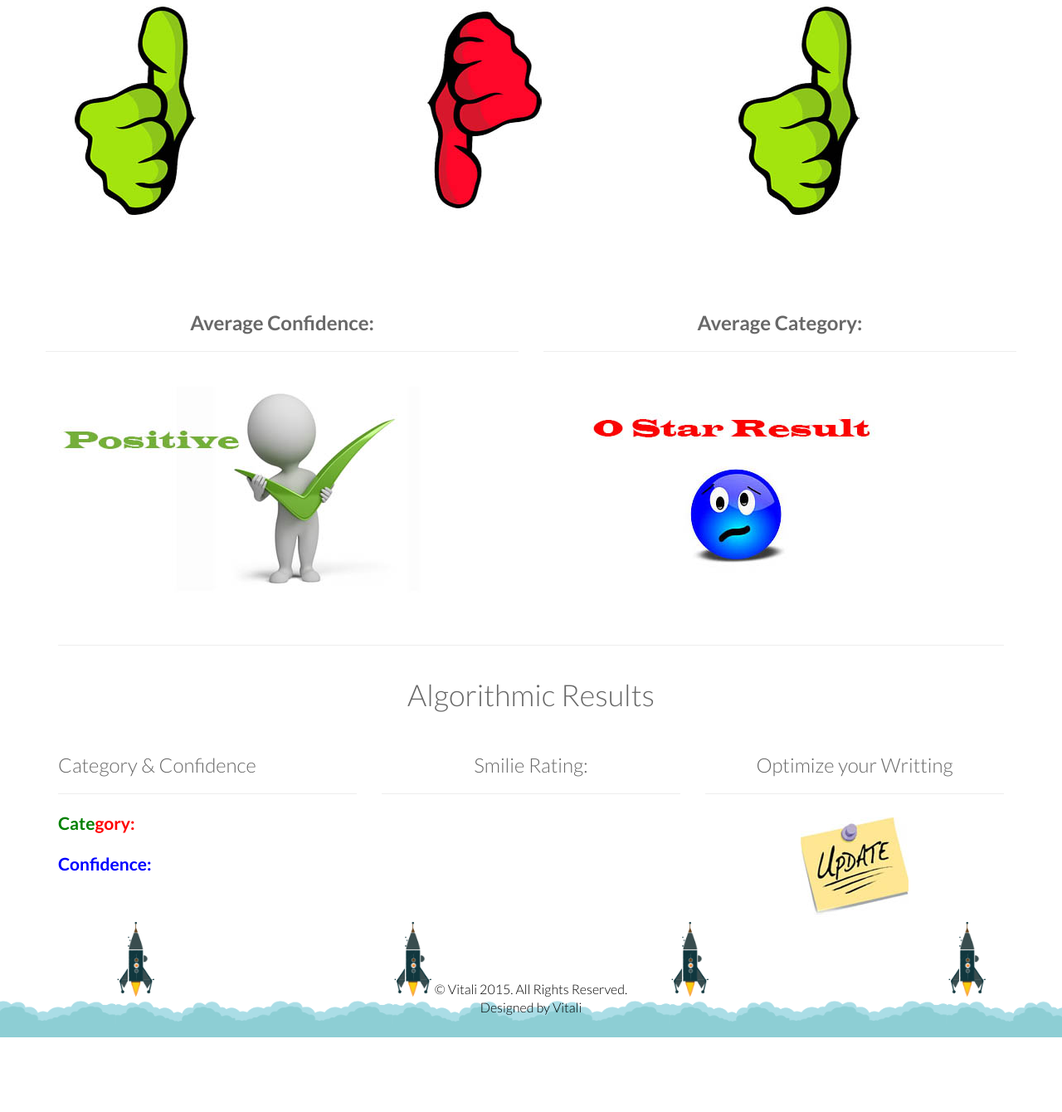
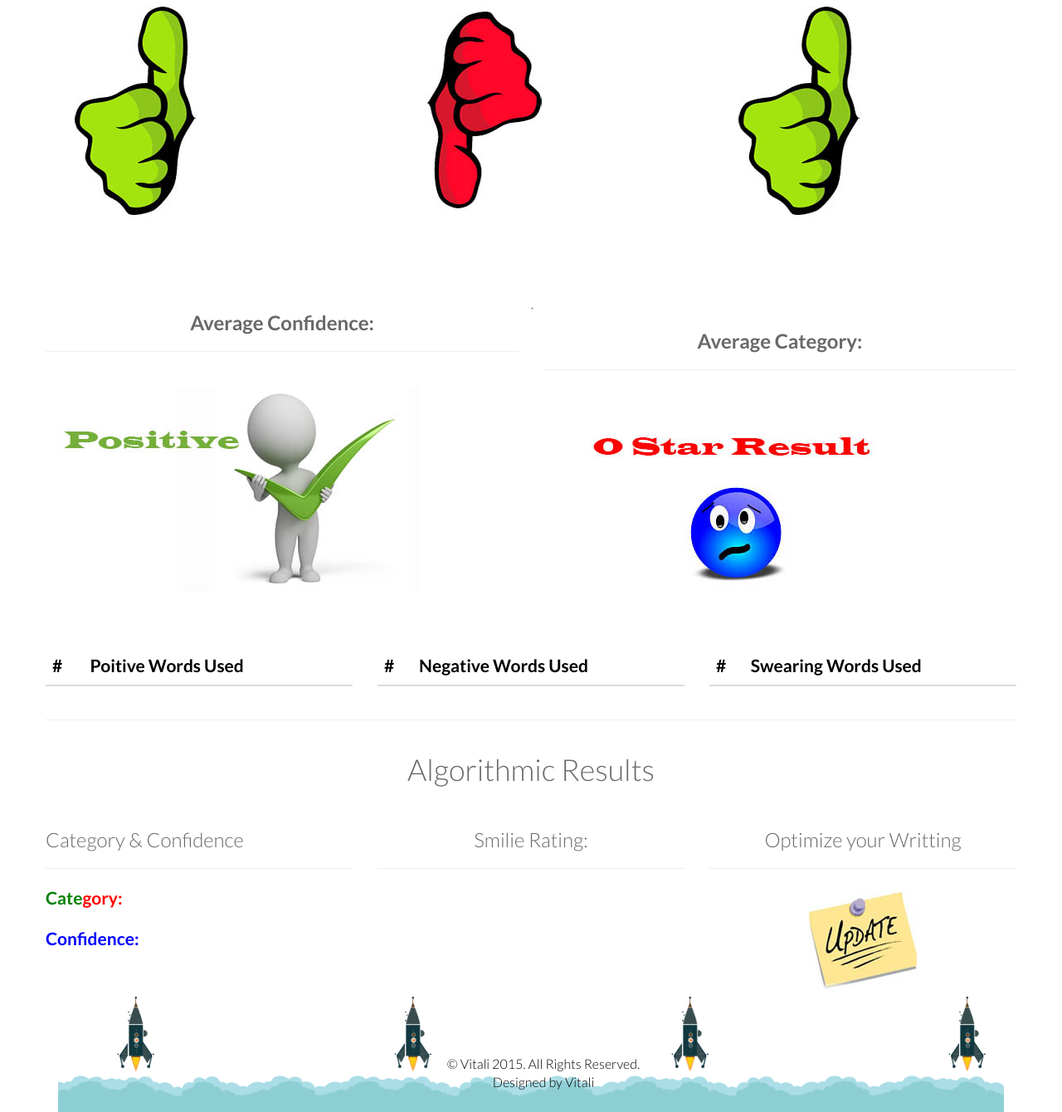
Before and after one commit to vmueller12/vitali, a Django app: a page that uses src/templates/sentiment/detail.html in a window 1280 px wide. Shown: the part 3812-5152 px from the top of the page at 83% size. Before the commit the page ends 5062 px from the top, so only its background shows below. Run offline with Django 3.2, Linux system fonts and the light colour scheme; data comes from the database, SQL or seed files in the repository; lists and menus that the app fills with data are empty; parts of the project's set-up code (start-up, migrations or seed data) failed here and were passed over; some libraries are stand-ins or nearby versions.

Commit message:
positive negative ans swe list coming through

```diff
--- a/src/templates/sentiment/detail.html
+++ b/src/templates/sentiment/detail.html
@@ -198,7 +198,7 @@
 	</div>
 
 		<div class="row">
-			<br/><br/><br/><br/>
+			<br/><br/><br/><br/>.
 			<div class="col-md-6 text-center">
 				<h2><strong>Average Confidence:</strong></h2>
 				<hr/>
@@ -216,16 +216,75 @@
 				<br/>
 
 			</div>
+		</div>
+
+		<div class="row">
+			<div class="col-md-4">
+				<div class="table-responsive">
+					<table class="table lead">
+						<thead>
+						<tr>
+						  <th>#</th>
+						  <th>Poitive Words Used</th>
+						</tr>
+					  </thead>
+
+					  <tbody>
+						{% for words in positiveList %}
+						<tr>
+						<td>{{forloop.counter}}</td>
+						  <td>{{words}}</td>
+						</tr>
+						{% endfor %}
+					  </tbody>
+					</table>
+				</div>
+			</div>
+			<div class="col-md-4">
+				<div class="table-responsive">
+					<table class="table lead">
+						<thead>
+						<tr>
+						  <th>#</th>
+						  <th>Negative Words Used</th>
+						</tr>
+					  </thead>
+
+					  <tbody>
+						{% for words in negativeList %}
+						<tr>
+						<td>{{forloop.counter}}</td>
+						  <td>{{words}}</td>
+						</tr>
+						{% endfor %}
+					  </tbody>
+					</table>
+				</div>
+			</div>
+			<div class="col-md-4">
+				<div class="table-responsive">
+					<table class="table lead">
+						<thead>
+						<tr>
+						  <th>#</th>
+						  <th>Swearing Words Used</th>
+						</tr>
+					  </thead>
+
+					  <tbody>
+						{% for words in swearingList %}
+						<tr>
+						<td>{{forloop.counter}}</td>
+						  <td>{{words}}</td>
+						</tr>
+						{% endfor %}
+					  </tbody>
+					</table>
+				</div>
+			</div>
+		</div>
 
 
-	</div>
-
-
-
-
-
-
-	</div>
   <hr/>
   <div class="row">
 	<div class="col-md-12 text-center">
```
